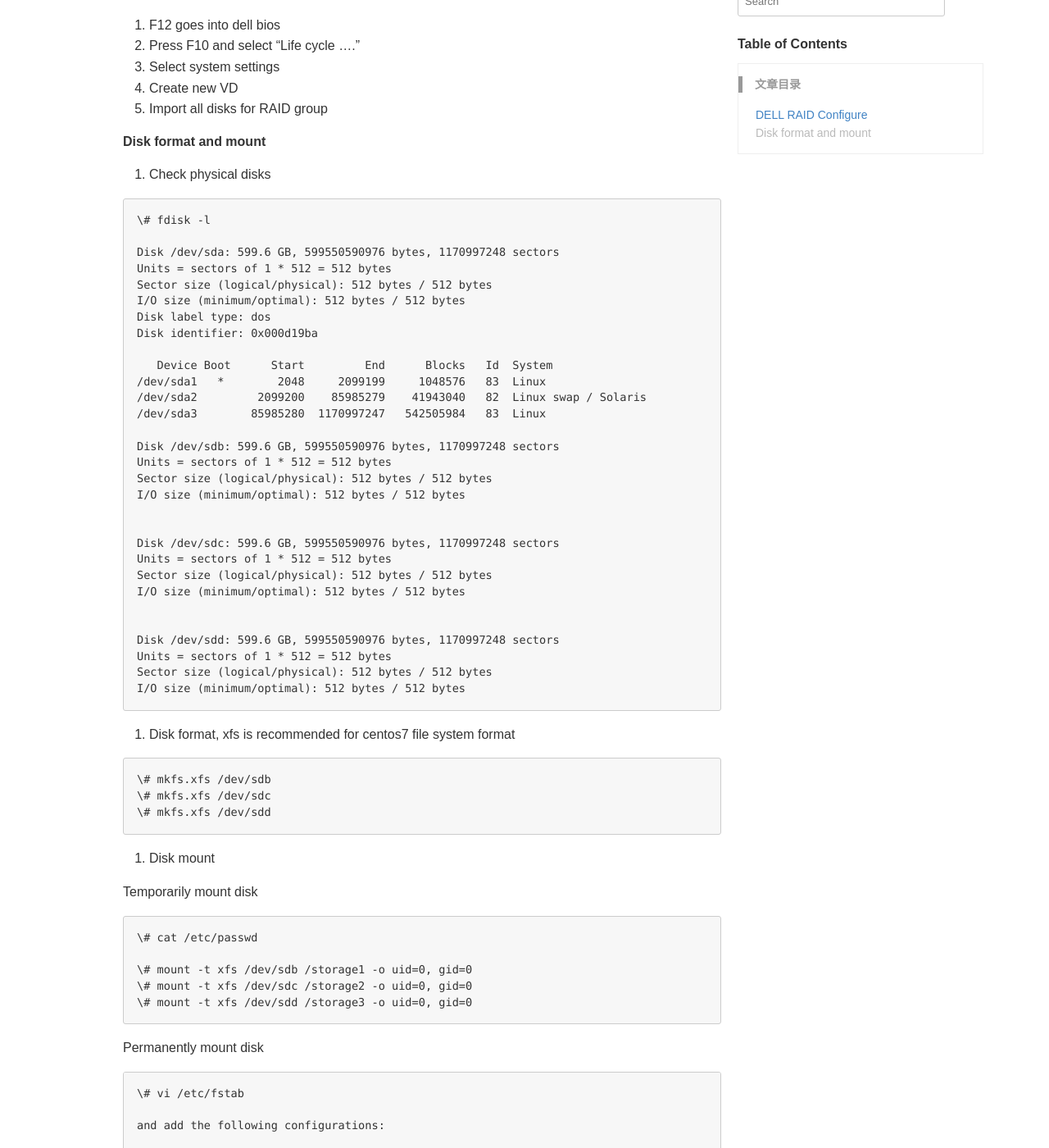
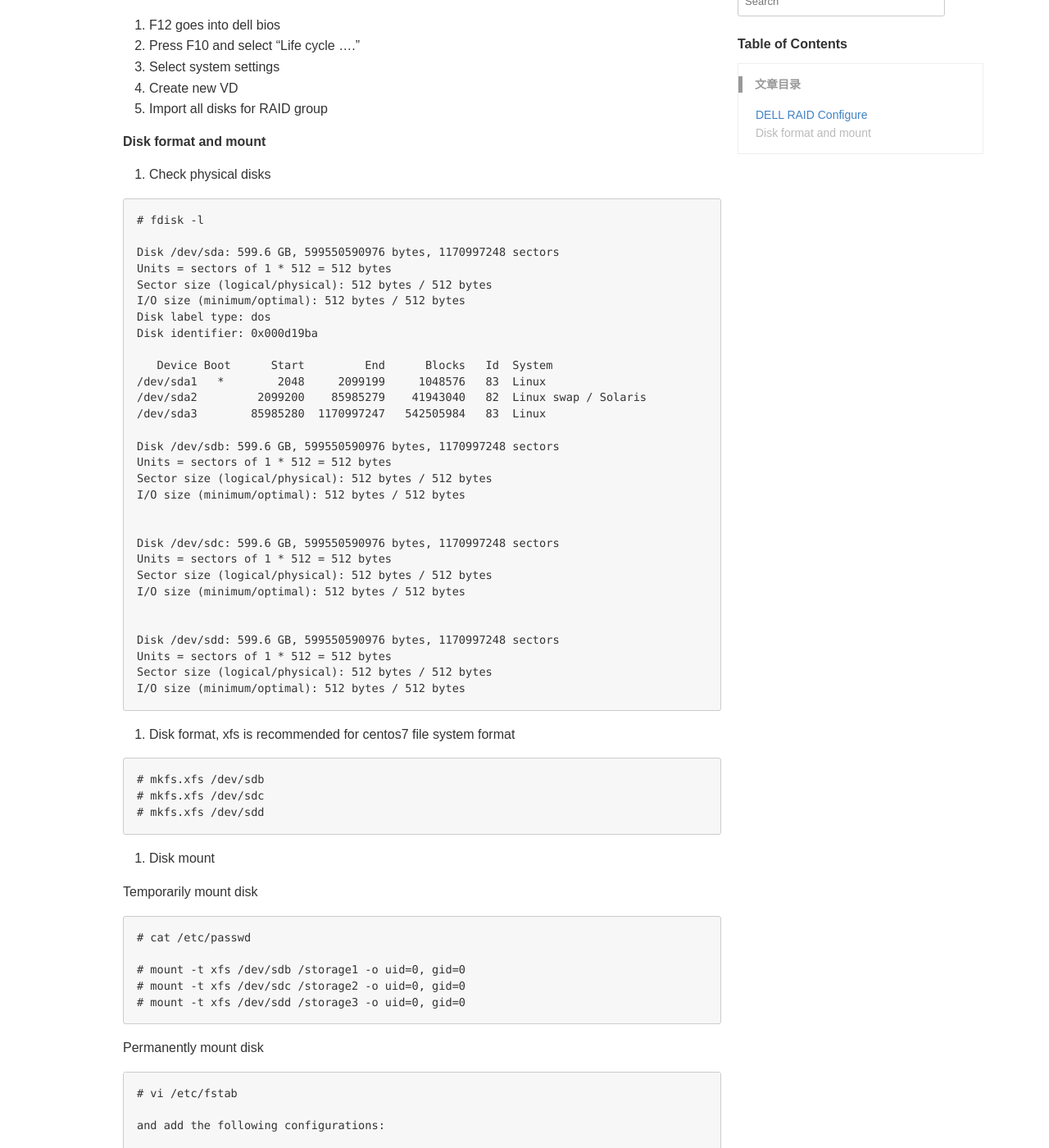
Before and after one commit to robinyeeh/robinye.github.io, a Jekyll site: the page built from _posts/linux/2019-03-18-CentOS_Disk_Management.md, in a window 1280 px wide and 1400 px high, scrolled down 266 px. Shown: the whole window at 82% size. Built offline with Jekyll 4.4.1, drawn with Linux system fonts in a browser that asks for light colours; comment, search, counter and statistics services are not loaded; some of the changed text lies outside the part shown.

````diff
--- a/_posts/linux/2019-03-18-CentOS_Disk_Management.md
+++ b/_posts/linux/2019-03-18-CentOS_Disk_Management.md
@@ -22,7 +22,7 @@ This article will describe how to manage disks on CentOS7.
 1. Check physical disks
 
 ```
-\# fdisk -l
+# fdisk -l
 
 Disk /dev/sda: 599.6 GB, 599550590976 bytes, 1170997248 sectors
 Units = sectors of 1 * 512 = 512 bytes
@@ -57,25 +57,25 @@ I/O size (minimum/optimal): 512 bytes / 512 bytes
 2. Disk format, xfs is recommended for centos7 file system format
 
 ```
-\# mkfs.xfs /dev/sdb
-\# mkfs.xfs /dev/sdc
-\# mkfs.xfs /dev/sdd
+# mkfs.xfs /dev/sdb
+# mkfs.xfs /dev/sdc
+# mkfs.xfs /dev/sdd
 ```
 
 3. Disk mount
 
 Temporarily mount disk
 ```
-\# cat /etc/passwd
+# cat /etc/passwd
 
-\# mount -t xfs /dev/sdb /storage1 -o uid=0, gid=0
-\# mount -t xfs /dev/sdc /storage2 -o uid=0, gid=0
-\# mount -t xfs /dev/sdd /storage3 -o uid=0, gid=0
+# mount -t xfs /dev/sdb /storage1 -o uid=0, gid=0
+# mount -t xfs /dev/sdc /storage2 -o uid=0, gid=0
+# mount -t xfs /dev/sdd /storage3 -o uid=0, gid=0
 ```
 
 Permanently mount disk
 ```
-\# vi /etc/fstab
+# vi /etc/fstab
 
 and add the following configurations:
 
@@ -89,7 +89,7 @@ Note: uid=0, gid=0 are the user id and group id that you would like to mount for
 4. Check mount
 
 ```
-\# df -h
+# df -h
 
-\# mount -a
+# mount -a
 ```
````
